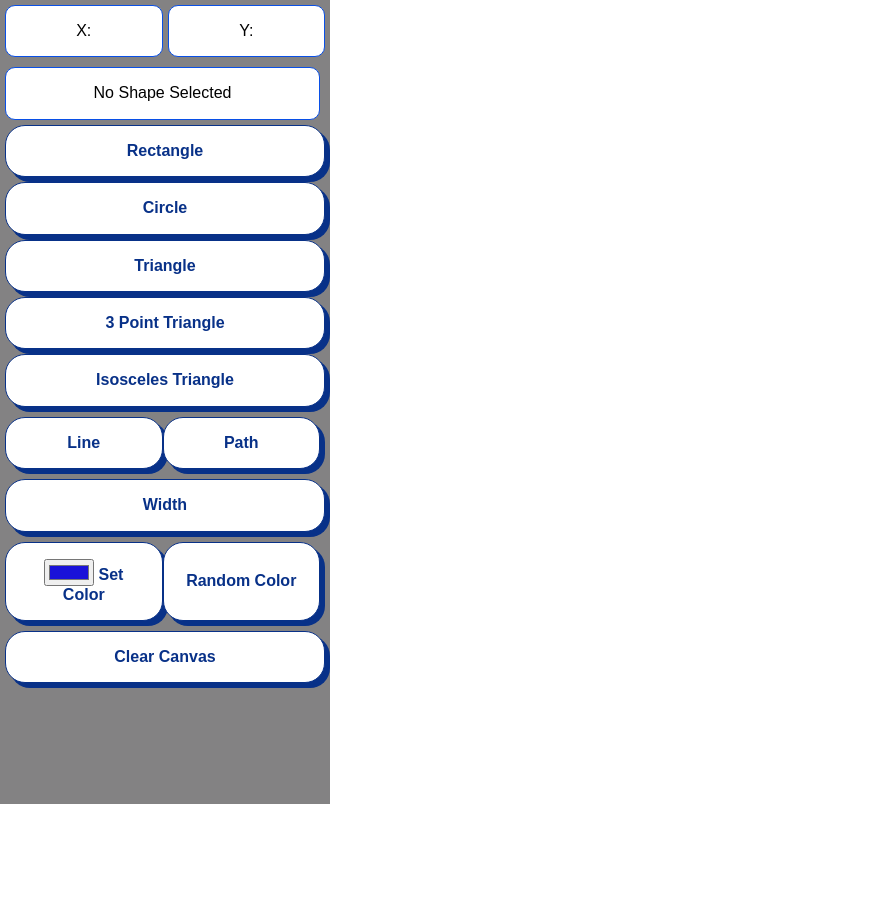
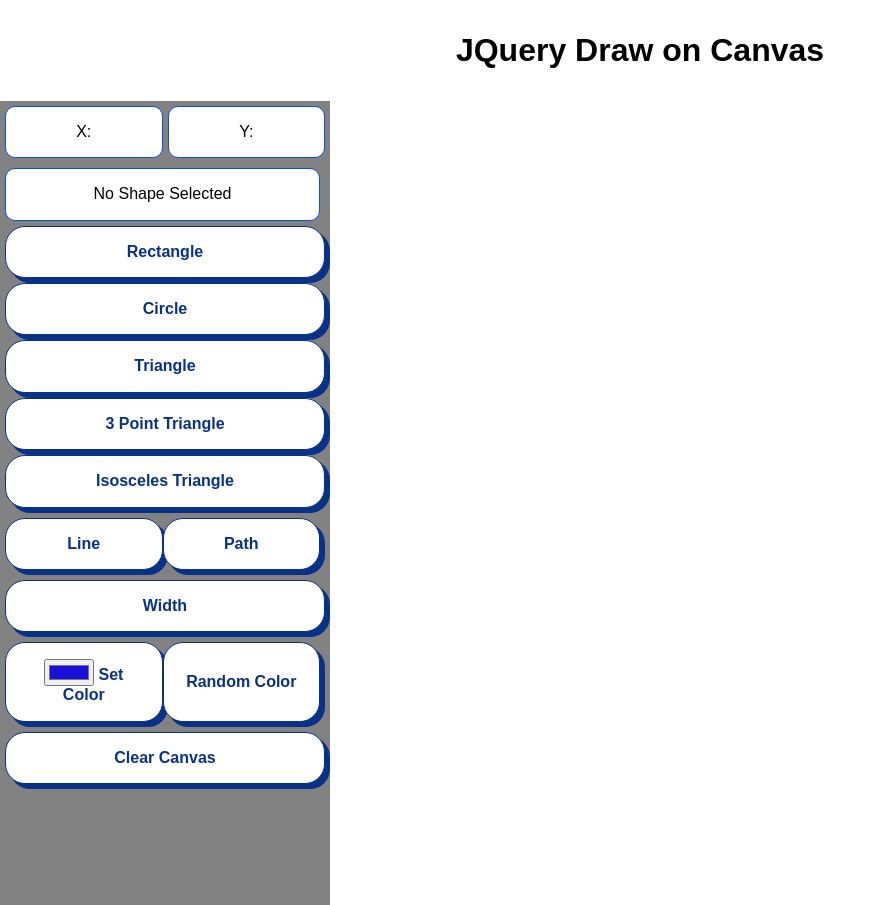
Before and after one commit to microtrain2005/jquery-draw, a website: page index.html in a window 1280 px wide. Shown: the whole page, without its empty margins (0-886 px from the left). Before the commit the page ends 804 px from the top, so only its background shows below. Drawn offline with nearby package versions, Linux system fonts and the light colour scheme; files that its build step writes are made by us from their sources.

Commit message:
Lab 3 - Port to JQuery

```diff
--- a/index.html
+++ b/index.html
@@ -2,7 +2,7 @@
 <html lang="en">
     <head>
       <meta charset="UTF-8">
-      <title>Draw on Canvas</title>
+      <title>JQuery Draw on Canvas</title>
       <meta name="viewport" content="width=device-width, initial-scale=1.0">
       <link rel="stylesheet" href="https://cdnjs.cloudflare.com/ajax/libs/normalize/8.0.0/normalize.min.css" type="text/css">
       <link rel="stylesheet" href="dist/css/main.css" type="text/css">
@@ -11,6 +11,7 @@
       <meta http-equiv="Expires" content="0" />
     </head>
     <body>
+      <h1><p style="text-align:center">JQuery Draw on Canvas</p></h1>
       <div class="wrapper">
         <nav>
           <ul>
--- a/src/js/main.js
+++ b/src/js/main.js
@@ -207,8 +207,6 @@
         ctx.lineTo(x2, y2);
         ctx.lineTo(x1, y2);
         ctx.fill();
-
-
       },
 
       //Draw a 3-point triangle
@@ -242,8 +240,6 @@
             ctx.lineTo(x2,y2+2*Math.abs(y1-y2));
         }
         ctx.fill();
-
-
       },
 
       drawPath: function(){
@@ -267,7 +263,6 @@
         $('#trackY').text('Y: ');
         $('#selShape').text('No Shape Selected');
         mouseDown = false;
-
       },
 
       // Reset the canvas object
```
Also changed, not shown: dist/js/main.js.
